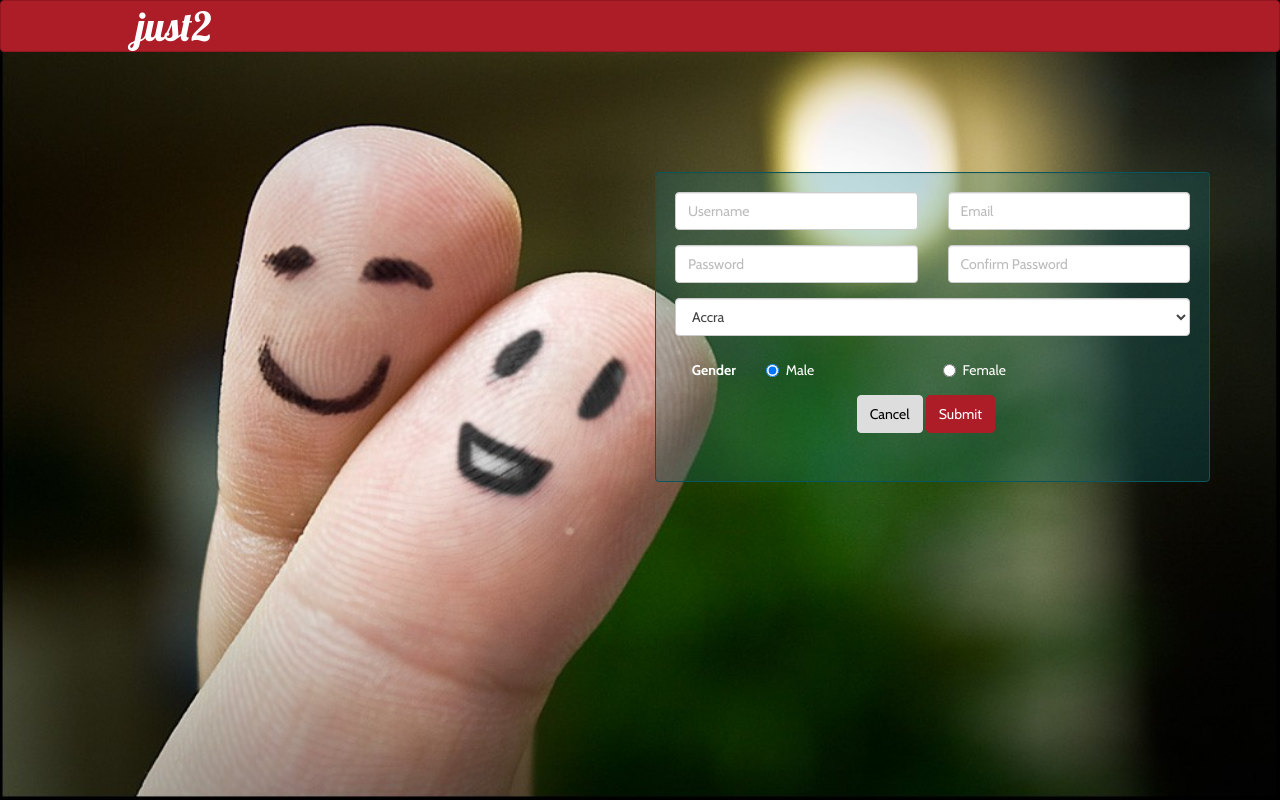
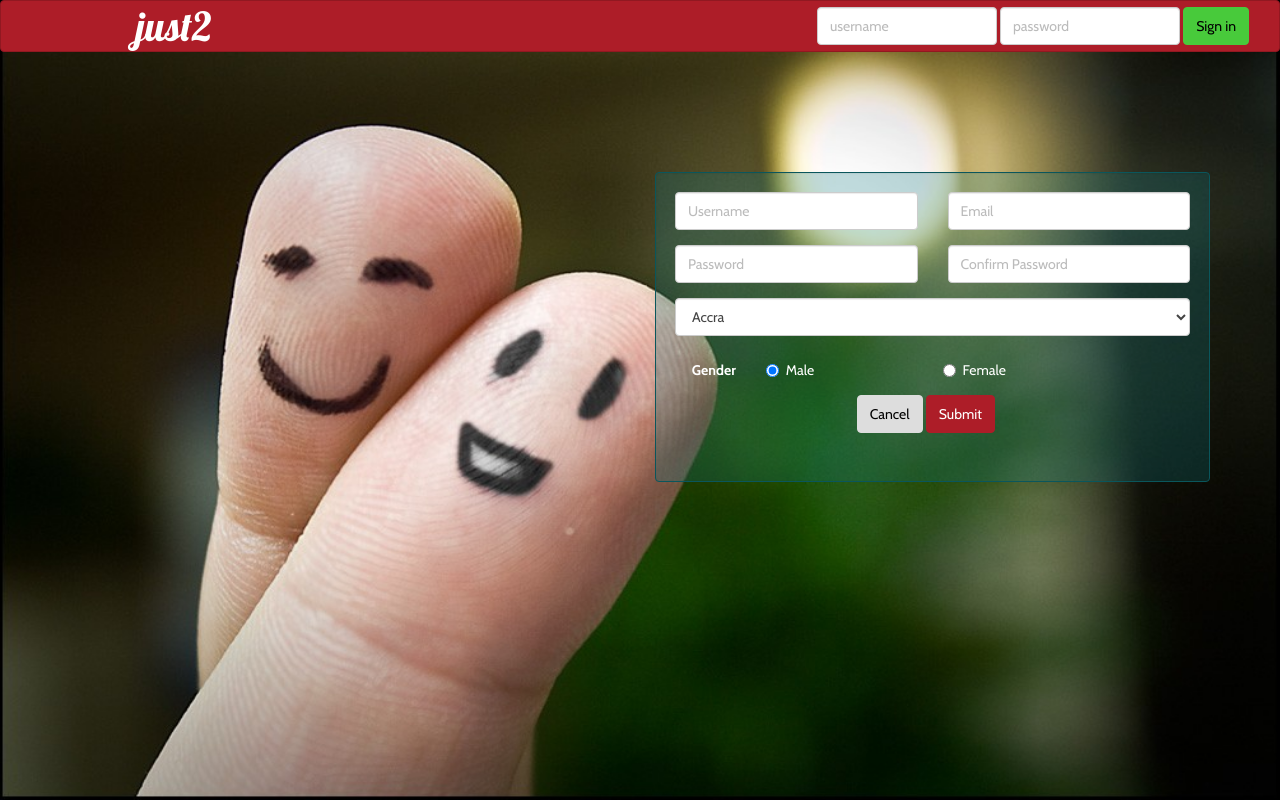
Before and after one commit to nicodee/just2, a plain HTML site: page templates/signup.html in a window 1280 px wide. Drawn offline with nearby package versions, Linux system fonts and the light colour scheme.

```diff
--- a/scripts/css/signup.css
+++ b/scripts/css/signup.css
@@ -29,5 +29,6 @@ body {
 .well {
 	/*padding-top: 8px;*/
 	/*padding-bottom: 8px;*/
+	margin: 0;
 	background-color: rgba(13, 116, 124, 0.26);
 }
--- a/templates/signup.html
+++ b/templates/signup.html
@@ -1,6 +1,6 @@
 <html>
 	<head>
-		<title>iDate</title>
+		<title>just2</title>
 	    <meta name="viewport" content="width=device-width, initial-scale=1.0">
 		<link rel="stylesheet" href="../bootstrap/css/bootstrap.min.css">
 		<link rel="stylesheet" href="../scripts/css/signup.css">
@@ -17,6 +17,19 @@
 				<a class="navbar-brand" href=""></a>
 				<a class="navbar-brand" href="index.html">just2</a>
 			</div>
+
+		  <!-- Collect the nav links, forms, and other content for toggling -->
+			<div class="collapse navbar-collapse navbar-ex1-collapse">
+				<form class="navbar-form navbar-right" role="search">
+					<div class="form-group">
+						<input type="text" class="form-control" placeholder="username">
+					</div>
+					<div class="form-group">
+						<input type="password" class="form-control" placeholder="password">
+					</div>
+					<button type="submit" class="btn btn-success"><a href="home.html">Sign in</a></button>
+			    </form>
+			</div><!-- /.navbar-collapse -->
 		</nav>
 
 		<div class="main">
```
